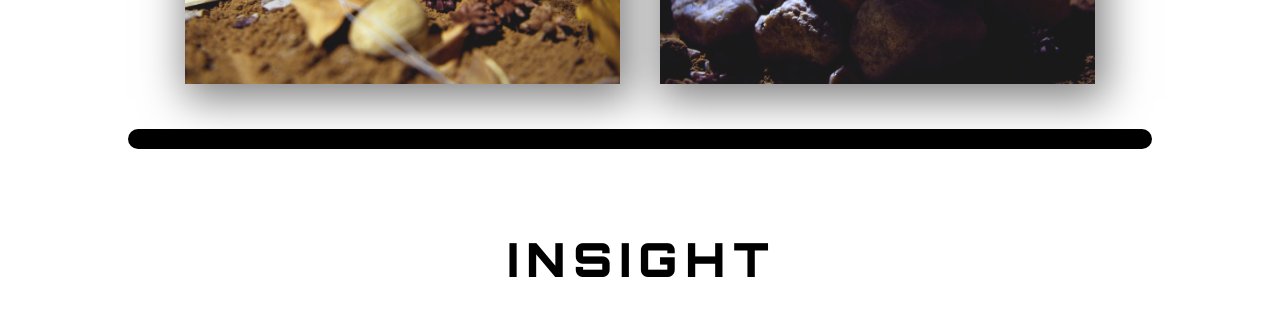
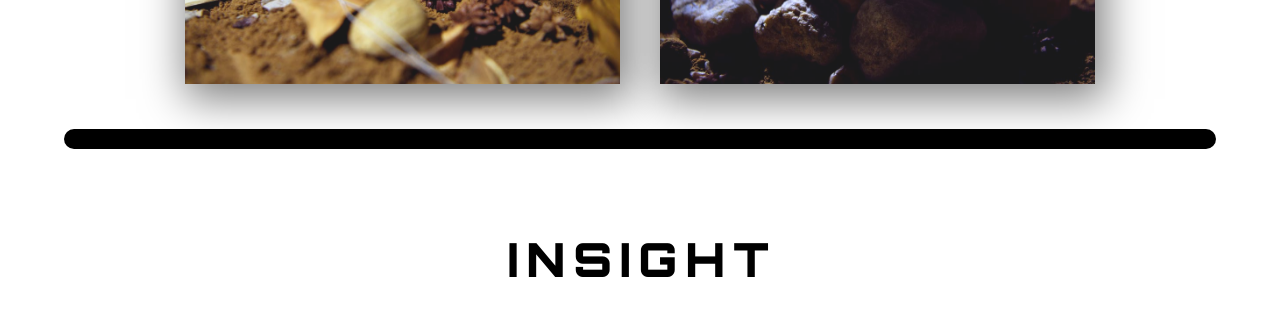
Before and after one commit to ShagunJain06/shagunjain, a plain HTML site: page photography.html in a window 1280 px wide. Shown: the part 4740-5056 px from the top of the page. Drawn offline with nearby package versions, Linux system fonts and the light colour scheme; a web font is replaced by a local one.

Commit message:
Update photography.html

```diff
--- a/photography.html
+++ b/photography.html
@@ -156,7 +156,7 @@
     </section>
 
     <div style="height: 50px; padding: 0;">
-        <div style="background-color: black; height: 20px; width: 80vw; position: absolute; left: 50%; transform: translateX(-50%); border-radius: 1rem; ">
+        <div style="background-color: black; height: 20px; width: 90vw; position: absolute; left: 50%; transform: translateX(-50%); border-radius: 1rem; ">
 
         </div>
     </div>
```
